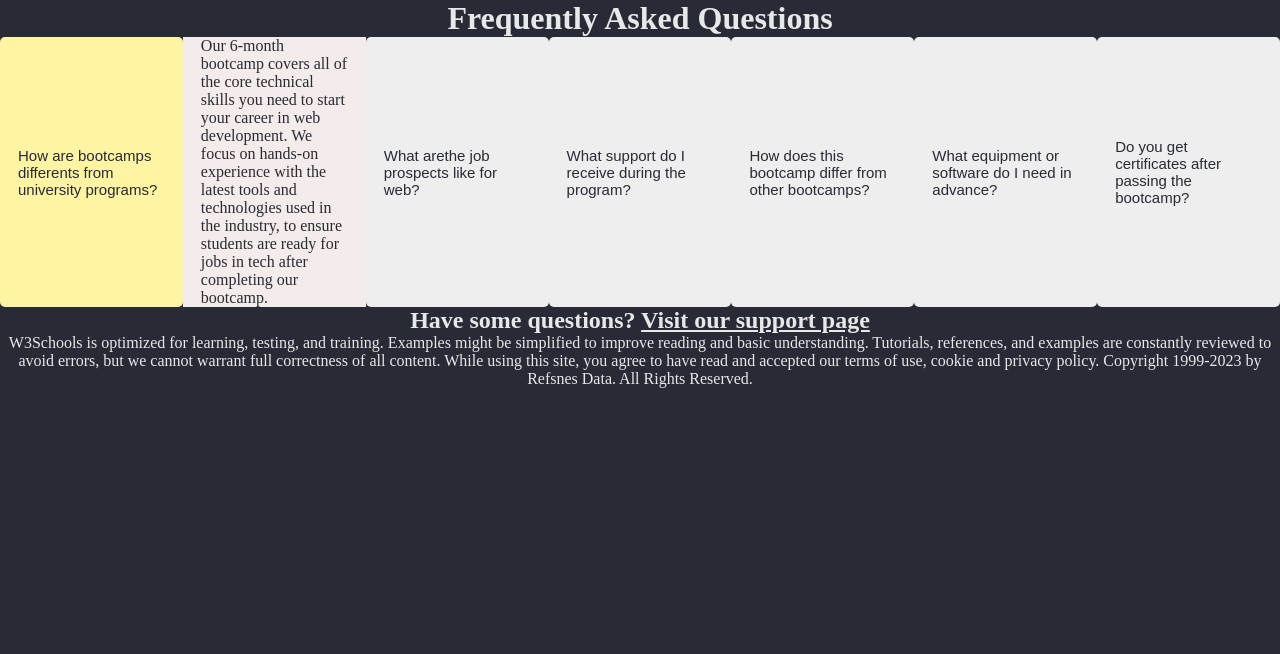
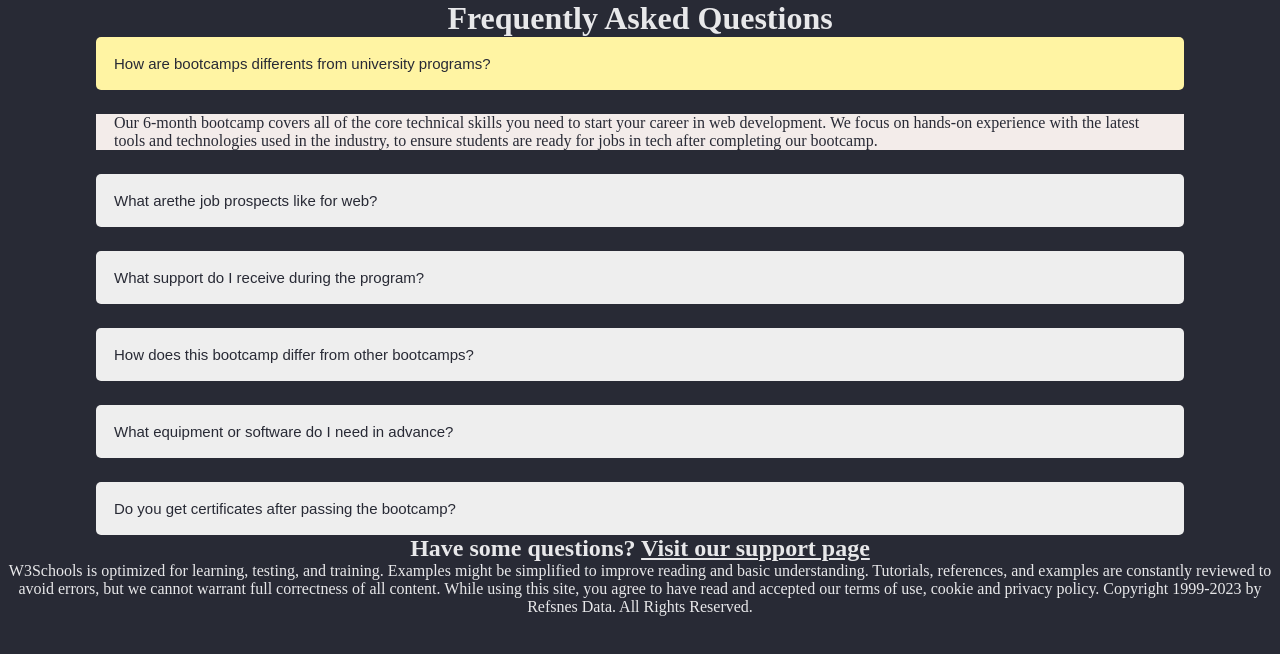
Before and after one commit to solana-ametista/solana-ametista.github.io, a plain HTML site: page index.html in a window 1280 px wide. Both pictures are taken after a click on the button "How are bootcamps differents from university programs?". Drawn offline with Linux system fonts and the light colour scheme.

Commit message:
css changes

```diff
--- a/style.css
+++ b/style.css
@@ -16,14 +16,16 @@ main {
     padding: 12px;
     position: relative;
 }
-
-.active, .link:hover{
-    color: rgb(5, 152, 98);
-}
+a:visited {
+    color:rgb(232, 232, 234);
+   }
+a:hover { color:rgb(5, 152, 98); }
 
 .butns {
    display: flex;
-    justify-content: space-between;
+   flex-direction: column;
+   align-items: center;
+   gap: 3vh;
 }
 
 .colapse {
@@ -52,4 +54,5 @@ main {
     display: none;
     overflow: hidden;
     background-color: rgb(243, 236, 234);
+    gap: 0;
   }
```
